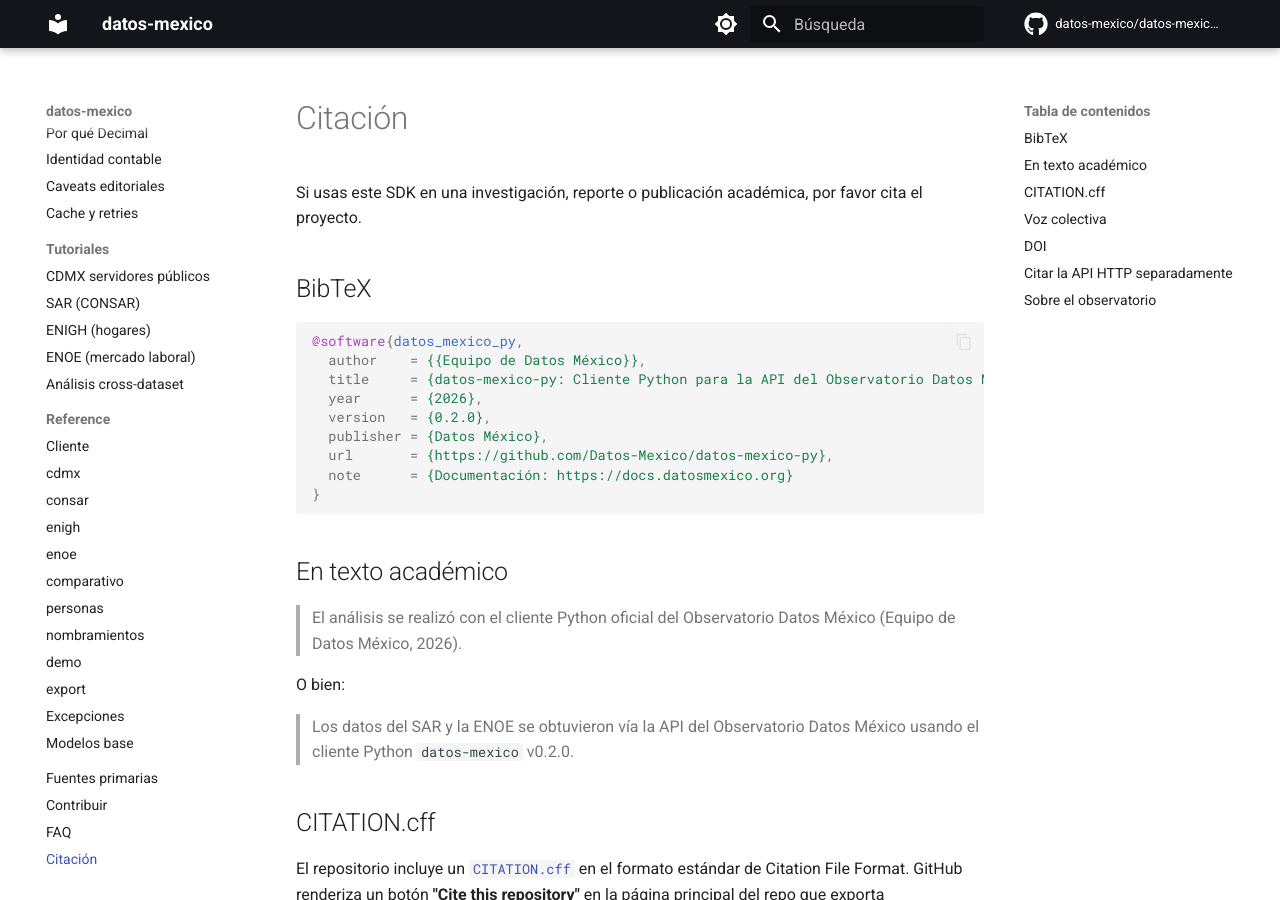
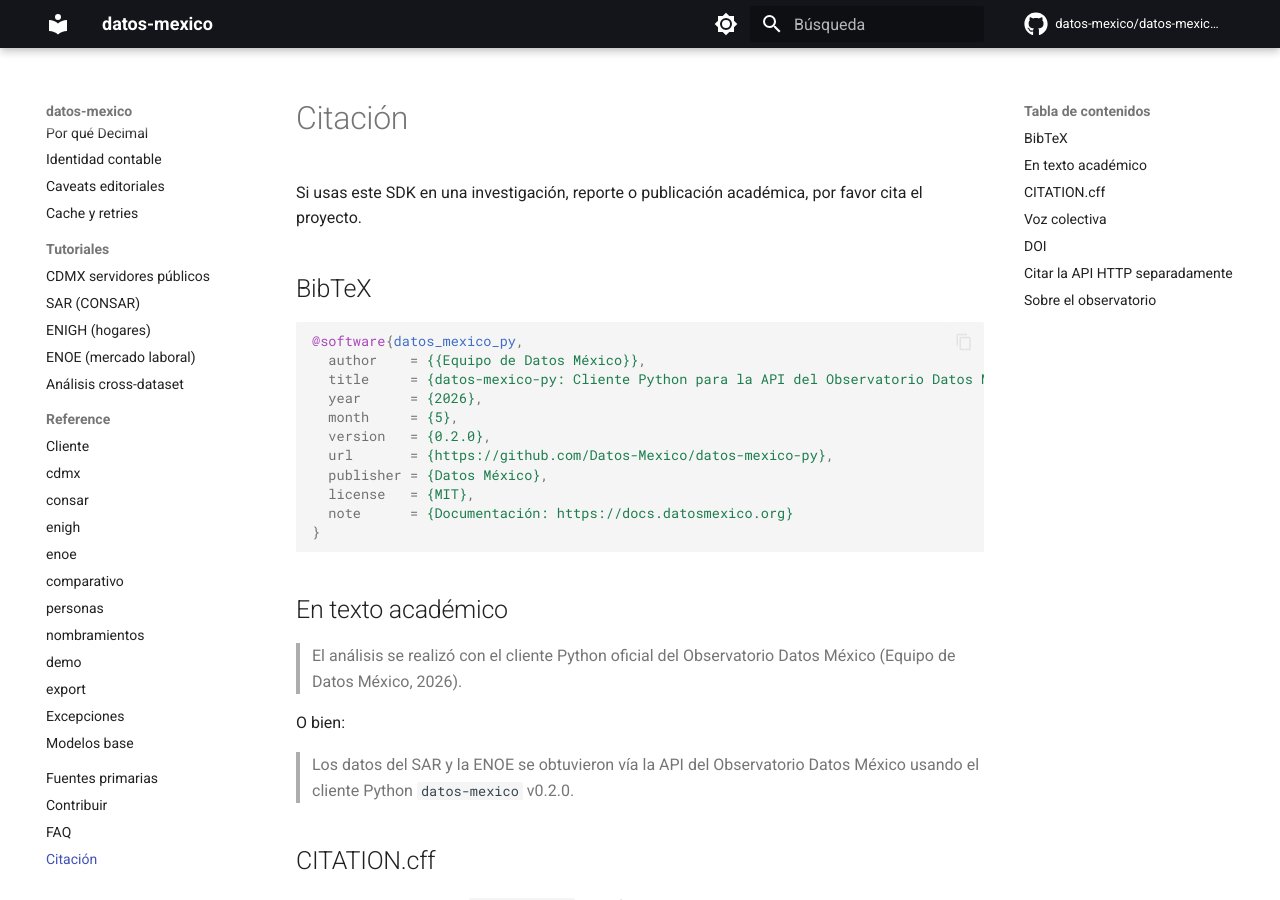
Before and after one commit to Datos-Mexico/datos-mexico-py, an MkDocs documentation site: the page built from docs/citation.md, in a window 1280 px wide and 900 px high. Built offline with MkDocs 1.6.1 and Material for MkDocs 9.7.7, drawn with Linux system fonts in a browser that asks for light colours; comment, search, counter and statistics services are not loaded.

Commit message:
docs(cita): sincronizar BibTeX en README, docs y notebook desde fuente canónica
Tres destinos divergían en el bloque BibTeX (presencia/ausencia de
publisher, note, month, license). Se unifican al BibTeX canónico
acordado, derivado del CITATION.cff:

- @software con key estable datos_mexico_py
- author con doble brace para preservar entidad colectiva
- url al repositorio (código citable), no al sitio del observatorio
- campos: author, title, year, month, version, url, publisher, license, note

Verificado: los 3 bloques son ahora idénticos campo por campo.

````diff
--- a/docs/citation.md
+++ b/docs/citation.md
@@ -9,9 +9,11 @@ Si usas este SDK en una investigación, reporte o publicación académica, por f
   author    = {{Equipo de Datos México}},
   title     = {datos-mexico-py: Cliente Python para la API del Observatorio Datos México},
   year      = {2026},
+  month     = {5},
   version   = {0.2.0},
+  url       = {https://github.com/Datos-Mexico/datos-mexico-py},
   publisher = {Datos México},
-  url       = {https://github.com/Datos-Mexico/datos-mexico-py},
+  license   = {MIT},
   note      = {Documentación: https://docs.datosmexico.org}
 }
 ```
````
Also changed, not shown: README.md (+8 -5 lines), 1 other file.
